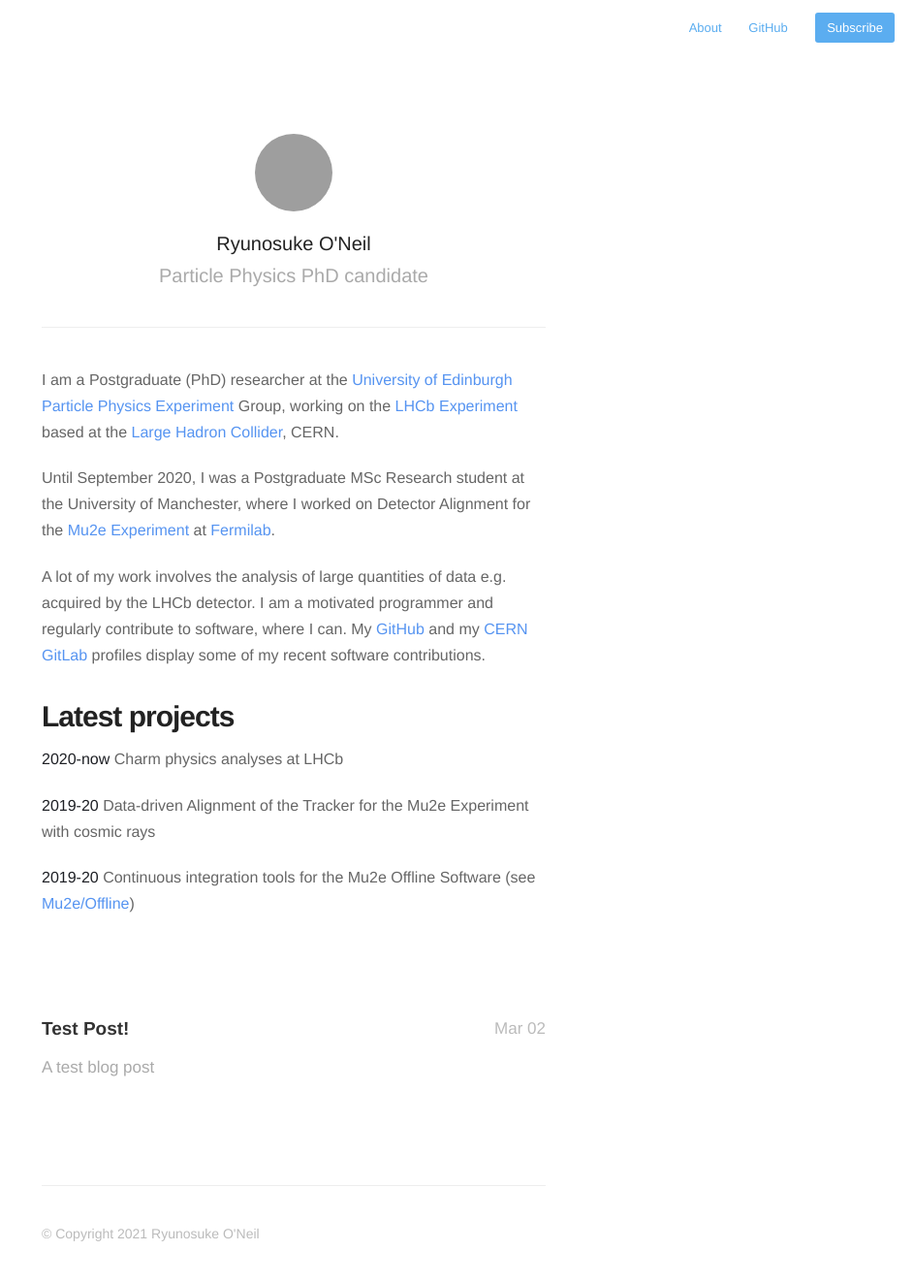
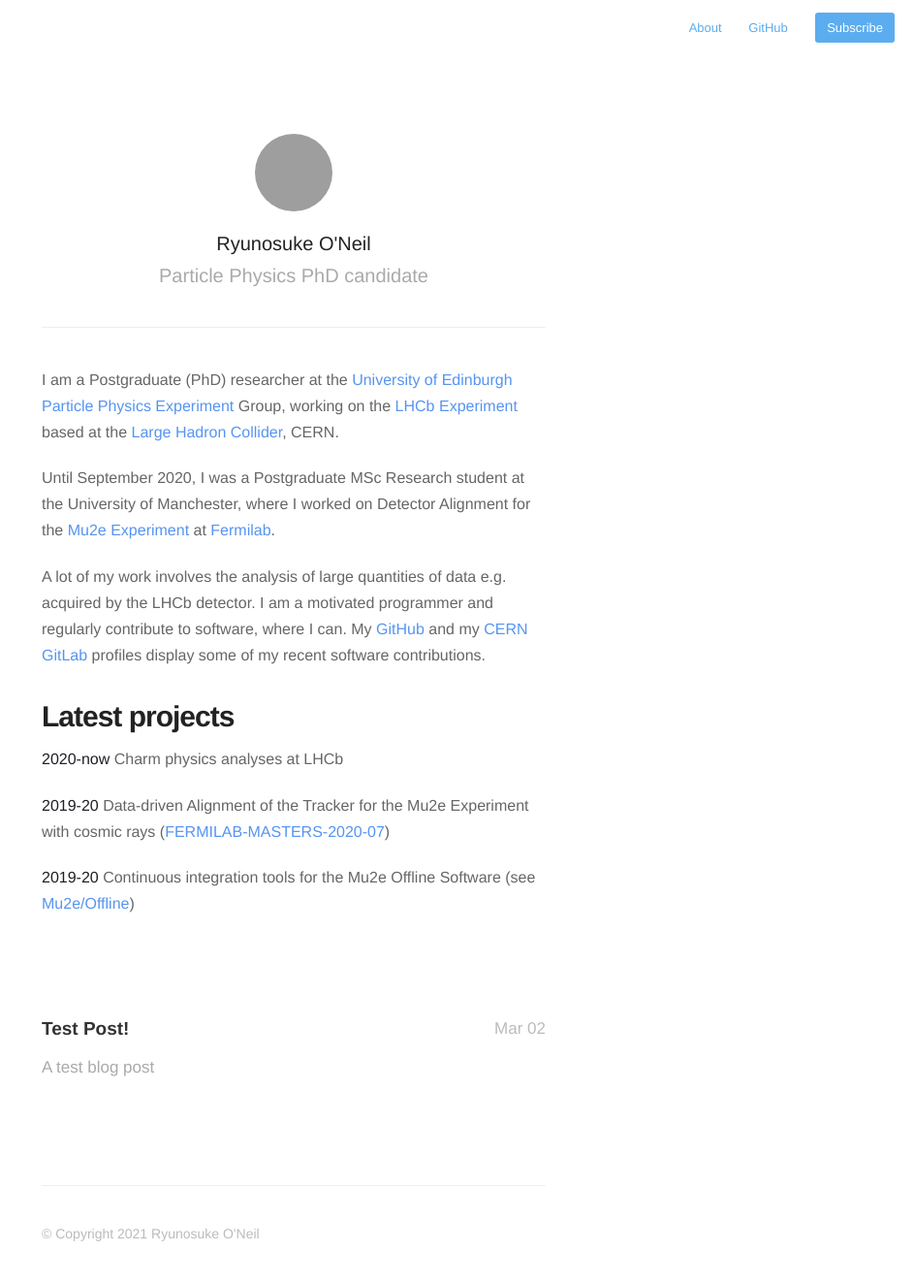
Before and after one commit to ryuwd/ryuwd.github.io, a Jekyll site: the page built from index.html, in a window 1280 px wide. Shown: the whole page at 97% size, without its empty margins (337-1280 px from the left). Built offline with Jekyll 4.4.1, drawn with Linux system fonts in a browser that asks for light colours; nearby versions of some CDN libraries; the list of posts is cut into pages by our own code; grey boxes are pictures that could not be loaded.

Commit message:
Add link to INSPIRE-HEP

```diff
--- a/_includes/about-me.html
+++ b/_includes/about-me.html
@@ -19,7 +19,7 @@
     <b>2020-now</b> Charm physics analyses at LHCb
 </p>
 <p>
-    <b>2019-20</b> Data-driven Alignment of the Tracker for the Mu2e Experiment with cosmic rays
+    <b>2019-20</b> Data-driven Alignment of the Tracker for the Mu2e Experiment with cosmic rays (<a href="https://inspirehep.net/literature/1849484">FERMILAB-MASTERS-2020-07</a>)
 </p>
 
 <p>
```
